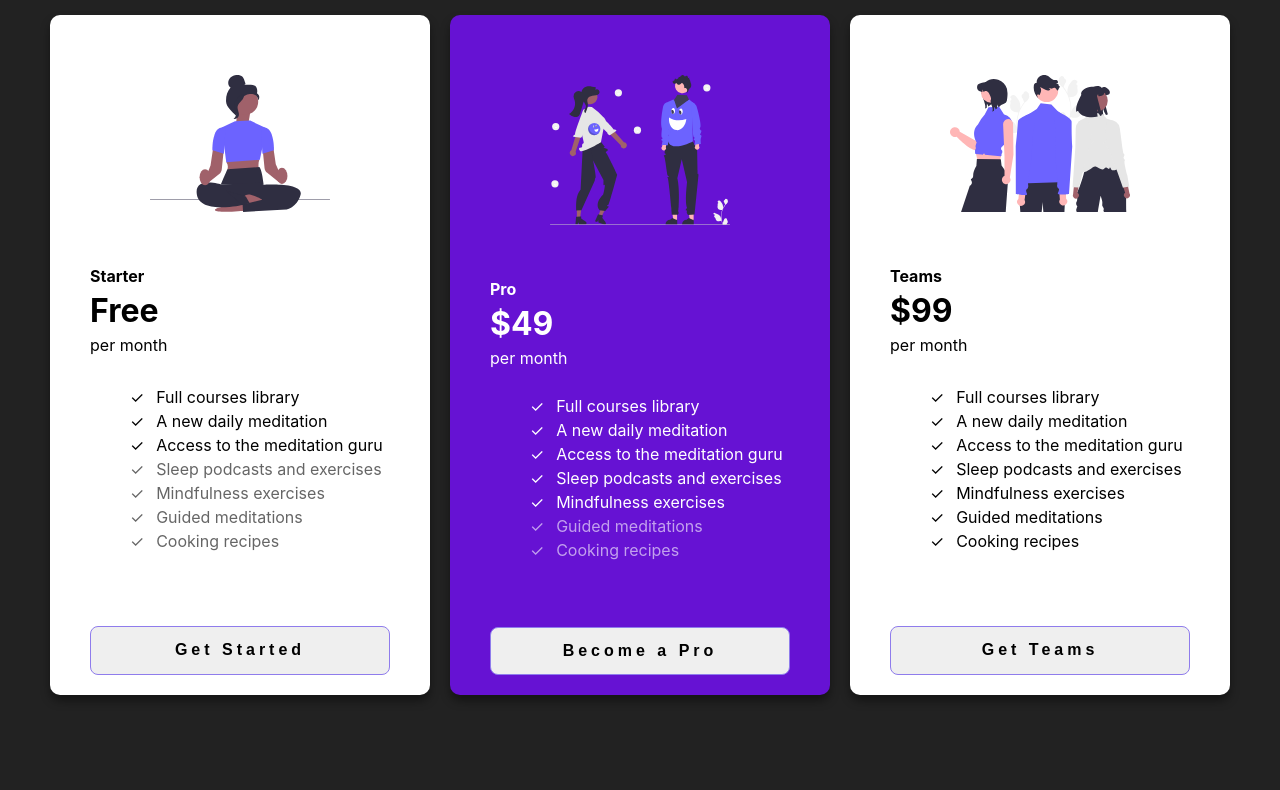
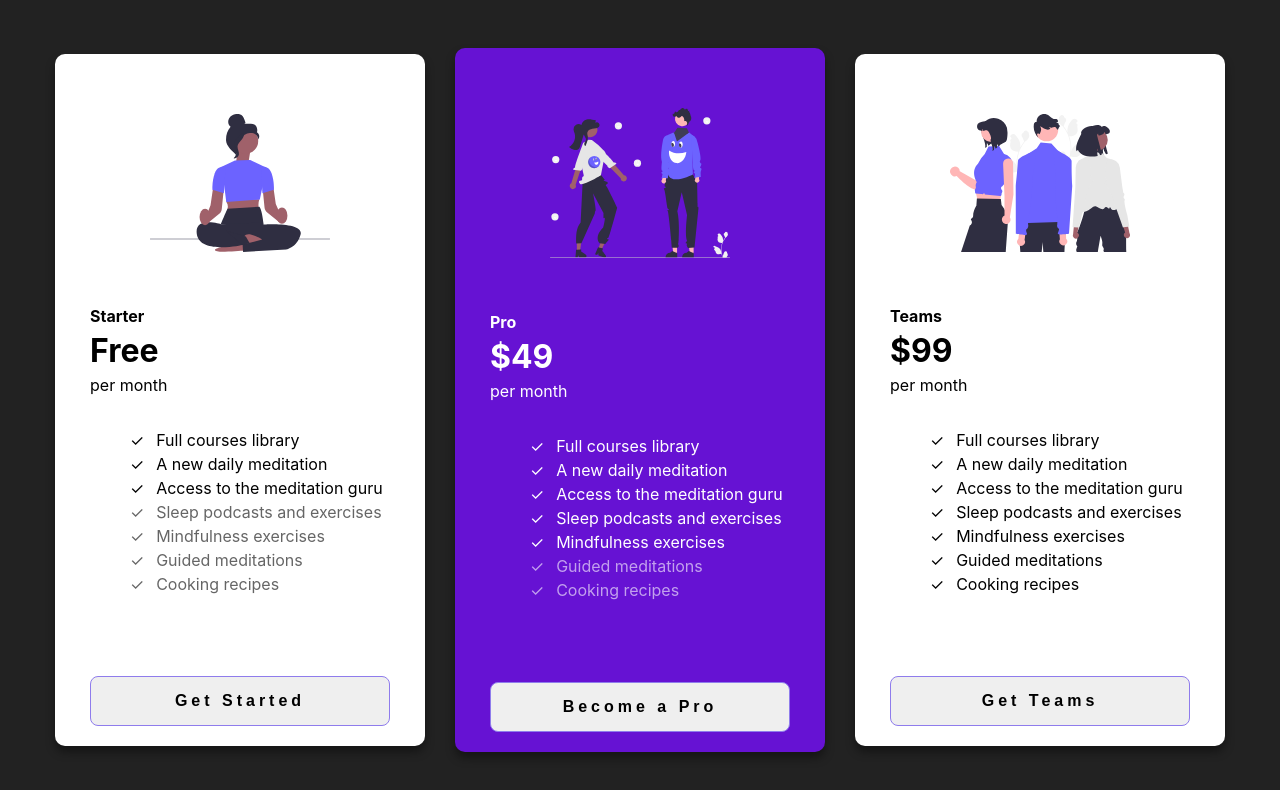
Before and after one commit to marielleia/price-plans, a React (Create React App) app: page / in a window 1280 px wide. Shown: the top 790 px of the page. Built offline with nearby package versions, Linux system fonts and the light colour scheme; the HTML template or start-up script is replaced by a standard one.

Commit message:
styled cards and modal

```diff
--- a/src/App.css
+++ b/src/App.css
@@ -13,4 +13,5 @@
   background-color: #222;
   justify-content: space-evenly;
   justify-items: center;
+  align-items: center;
 }
--- a/src/components/reusables/Modal.jsx
+++ b/src/components/reusables/Modal.jsx
@@ -1,7 +1,7 @@
 import React, { useState } from 'react';
 import '../../styles/modal.css';
 
-export default function Modal({ setOpenModal }) {
+export default function Modal({ setOpenModal}) {
 
   const [value, setValue] = useState("");
 
@@ -9,7 +9,7 @@ export default function Modal({ setOpenModal }) {
     setValue(e.target.value);
   };
 
-  function handleSubmit(e) {
+  const handleSubmit = (e) => {
     e.preventDefault();
     alert("Email sent. We will get in touch with you shortly!");
   }
--- a/src/styles/card.css
+++ b/src/styles/card.css
@@ -1,6 +1,6 @@
 .card {
-    width: 380px;
-    max-height: 680px;
+    width: 370px;
+    max-height: 750px;
     border-radius: 10px;
     display: flex;
     flex-direction: column;
--- a/src/styles/modal.css
+++ b/src/styles/modal.css
@@ -18,6 +18,7 @@
 }
 
 .modal-content {
+    min-width: 280px;
     max-width: 500px;
     max-height: 500px;
     color: #fff;
```
